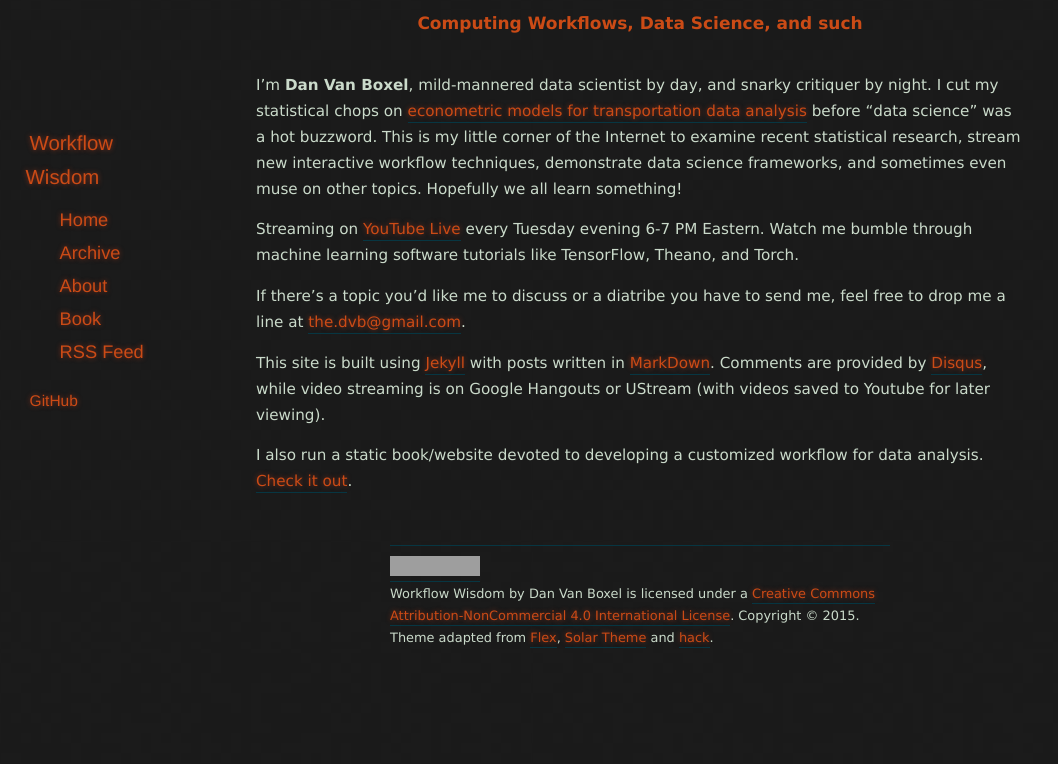
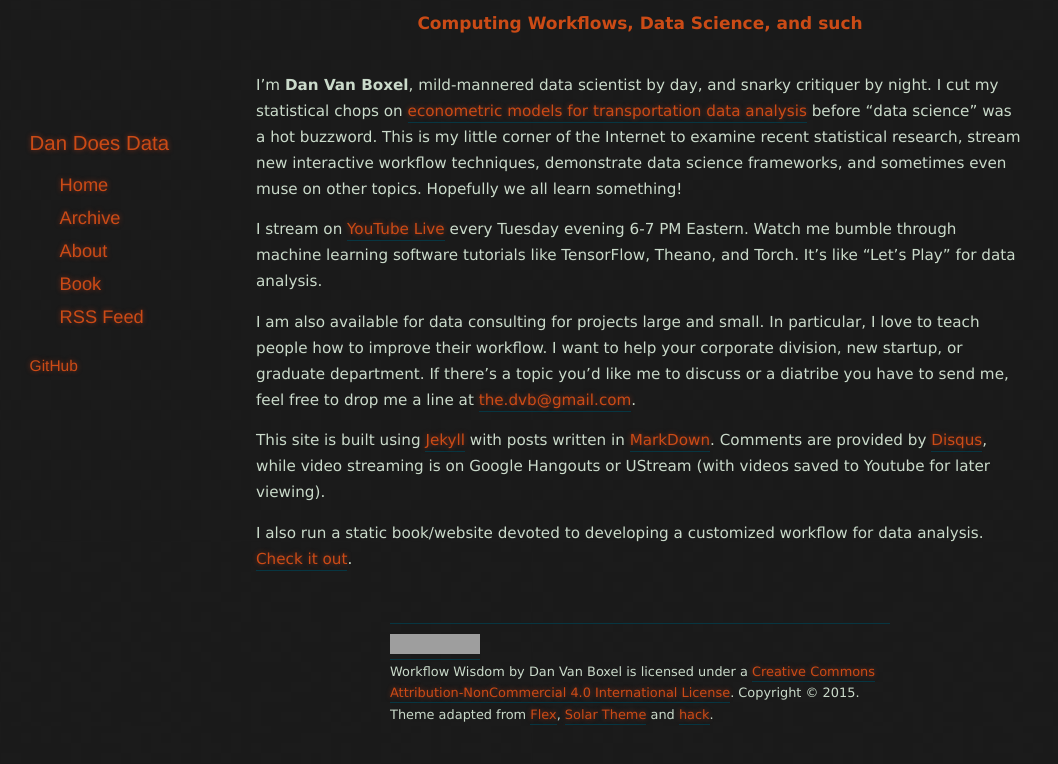
Before and after one commit to dvbuntu/wisdom, a Jekyll site: the page built from about/index.markdown, in a window 1280 px wide. Shown: the top 764 px of the page, without its empty margins (0-1058 px from the left). Built offline with Jekyll 4.4.1, drawn with Linux system fonts in a browser that asks for light colours; nearby versions of some CDN libraries; Markdown is read by kramdown in place of the engine named in the settings; grey boxes are pictures that could not be loaded.

Commit message:
Update title to "Dan Does Data"

```diff
--- a/_config.yml
+++ b/_config.yml
@@ -1,4 +1,4 @@
-name: Workflow Wisdom
+name: Dan Does Data
 markdown: redcarpet
 highlighter: pygments
 url: http://dvbuntu.github.com/wisdom
--- a/_layouts/default.html
+++ b/_layouts/default.html
@@ -3,7 +3,7 @@
   <head>
       <meta charset="utf-8">
       <meta http-equiv="X-UA-Compatible" content="IE=edge,chrome=1">
-      <title>Workflow Wisdom - {{ page.title }}</title>
+      <title>{{ site.title }} - {{ page.title }}</title>
       <meta name="viewport" content="width=device-width">
 
       <!-- Custom CSS -->
@@ -24,7 +24,7 @@
         <div id="page">
           <div id="sidebar">
             <div class="header">
-                <h1 class="title"><a href="{{ site.baseurl }}/">Workflow Wisdom</a></h1>
+                <h1 class="title"><a href="{{ site.baseurl }}/">{{ site.name }}</a></h1>
             </div>
               <nav>
                 <ul>
--- a/about/index.markdown
+++ b/about/index.markdown
@@ -5,9 +5,9 @@ title: About
 
 I'm **Dan Van Boxel**, mild-mannered data scientist by day, and snarky critiquer by night.  I cut my statistical chops on [econometric models for transportation data analysis](https://engineering.purdue.edu/~flm/CE614%2813%29.htm) before "data science" was a hot buzzword.  This is my little corner of the Internet to examine recent statistical research, stream new interactive workflow techniques, demonstrate data science frameworks, and sometimes even muse on other topics.  Hopefully we all learn something!
 
-Streaming on [YouTube Live](http://www.youtube.com/c/DanVanBoxel/live) every Tuesday evening 6-7 PM Eastern.  Watch me bumble through machine learning software tutorials like TensorFlow, Theano, and Torch.
+I stream on [YouTube Live](http://www.youtube.com/c/DanVanBoxel/live) every Tuesday evening 6-7 PM Eastern.  Watch me bumble through machine learning software tutorials like TensorFlow, Theano, and Torch.  It's like "Let's Play" for data analysis.
 
-If there's a topic you'd like me to discuss or a diatribe you have to send me, feel free to drop me a line at <mailto:the.dvb@gmail.com>.
+I am also available for data consulting for projects large and small.  In particular, I love to teach people how to improve their workflow.  I want to help your corporate division, new startup, or graduate department.  If there's a topic you'd like me to discuss or a diatribe you have to send me, feel free to drop me a line at <mailto:the.dvb@gmail.com>.
 
 This site is built using [Jekyll](https://jekyllrb.com/) with posts written in [MarkDown](https://en.wikipedia.org/wiki/Markdown).  Comments are provided by [Disqus](https://disqus.com/), while video streaming is on Google Hangouts or UStream (with videos saved to Youtube for later viewing).
 
```
